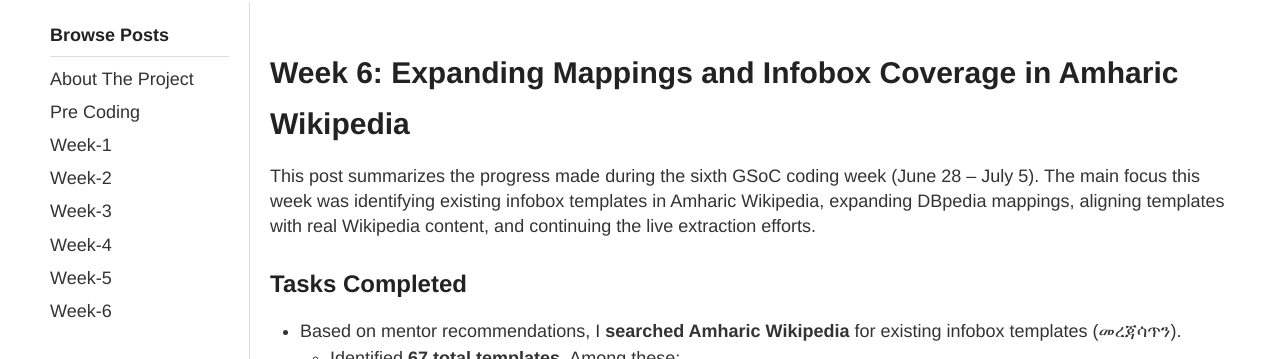
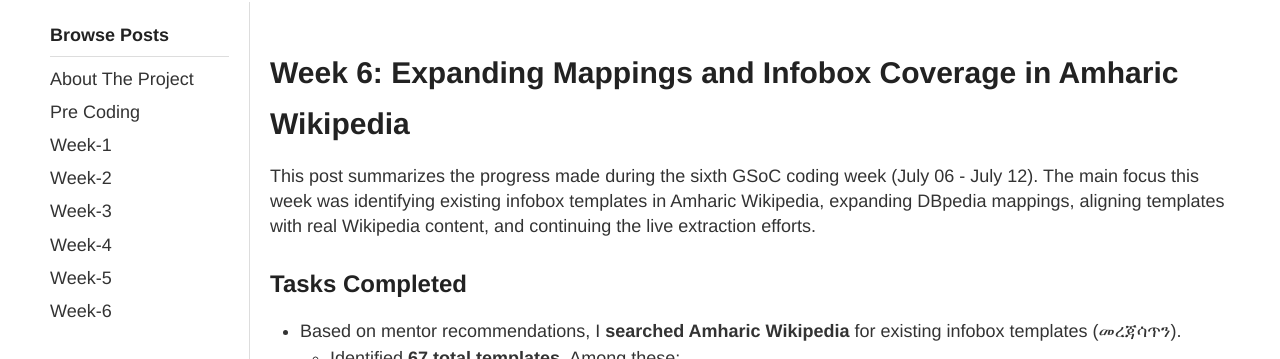
Before and after one commit to contact-andy/gsoc-2025-dbpedia, a Jekyll site: the page built from _posts/2025-07-12-week-6-expanding-amharic-dbpeida-mappings.md, in a window 1280 px wide. Shown: the part 159-518 px from the top of the page. Built offline with Jekyll 4.4.1, drawn with Linux system fonts in a browser that asks for light colours.

Commit message:
Update 2025-07-12-week-6-expanding-amharic-dbpeida-mappings.md

```diff
--- a/_posts/2025-07-12-week-6-expanding-amharic-dbpeida-mappings.md
+++ b/_posts/2025-07-12-week-6-expanding-amharic-dbpeida-mappings.md
@@ -6,7 +6,7 @@ date: 2025-07-12
 categories: [gsoc, dbpedia]
 ---
 
-This post summarizes the progress made during the sixth GSoC coding week (June 28 – July 5). The main focus this week was identifying existing infobox templates in Amharic Wikipedia, expanding DBpedia mappings, aligning templates with real Wikipedia content, and continuing the live extraction efforts.
+This post summarizes the progress made during the sixth GSoC coding week (July 06 - July 12). The main focus this week was identifying existing infobox templates in Amharic Wikipedia, expanding DBpedia mappings, aligning templates with real Wikipedia content, and continuing the live extraction efforts.
 
 <!--more-->
 
```
